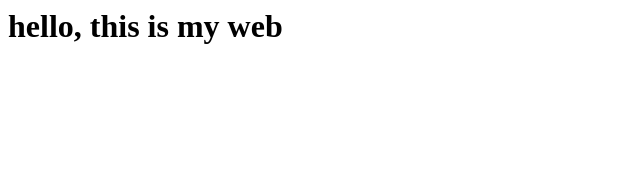
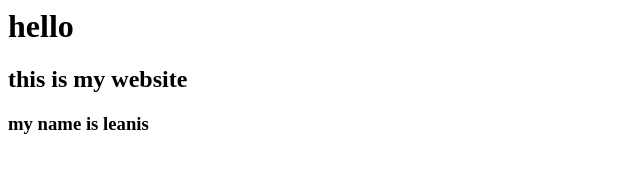
Before and after one commit to leanisq/web, a plain HTML site: page index.html in a window 1280 px wide. Shown: the whole page, without its empty margins (0-640 px from the left). Drawn offline with Linux system fonts and the light colour scheme.

Commit message:
Update index.html

```diff
--- a/index.html
+++ b/index.html
@@ -1 +1,3 @@
-<h1>hello, this is my web</h1>
+<h1>hello</h1>
+<h2>this is my website </h2>
+<h3>my name is leanis</h3>
```
